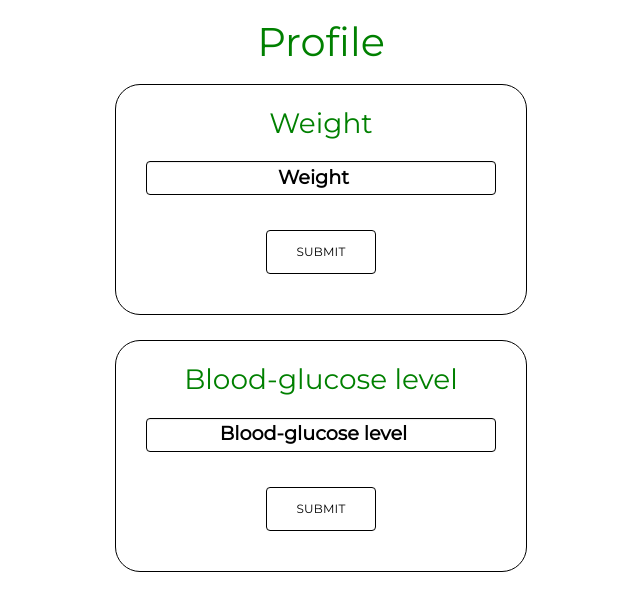
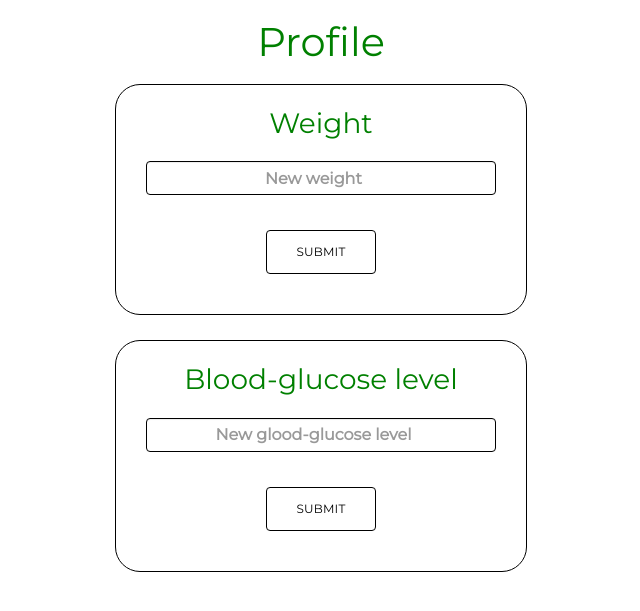
Before and after one commit to isemona/Project-SugarCoins, a Flask app: template templates/user_profile.html in a window 1280 px wide. Shown: the part 94-705 px from the top of the page, without its empty margins (319-959 px from the left). Run offline with Flask 2, Linux system fonts and the light colour scheme; the template is opened without the code that fills it, so the values that code supplies are empty; some libraries are stand-ins or nearby versions.

Commit message:
Improved profile page

```diff
--- a/server.py
+++ b/server.py
@@ -487,7 +487,7 @@ if __name__ == "__main__":
     # schedule.every(60).seconds.do(send_msg)
 
     # Turn on debugger only for testing app
-    app.debug = True
+    app.debug = False
     connect_to_db(app)
 
     # Use the DebugToolbar
--- a/templates/user_profile.html
+++ b/templates/user_profile.html
@@ -53,7 +53,7 @@
             <div class="white-container form-group">
                 <label>
                     <p>Weight</p>
-                    <input type="number" name="weight" class="form-control placeholder-color" placeholder="Weight">
+                    <input type="number" name="weight" class="form-control" placeholder="New weight">
                     <input type="submit" value="Submit" class="btn">
                 </label>
             </div>
@@ -64,8 +64,8 @@
             <div class="white-container form-group">
                 <label>
                     <p>Blood-glucose level</p>
-                    <input type="number" name="blood-glucose" class="form-control placeholder-color"
-                           placeholder="Blood-glucose level">
+                    <input type="number" name="blood-glucose" class="form-control"
+                           placeholder="New glood-glucose level">
                     <input type="submit" value="Submit" class="btn">
                 </label>
         </form>
```
